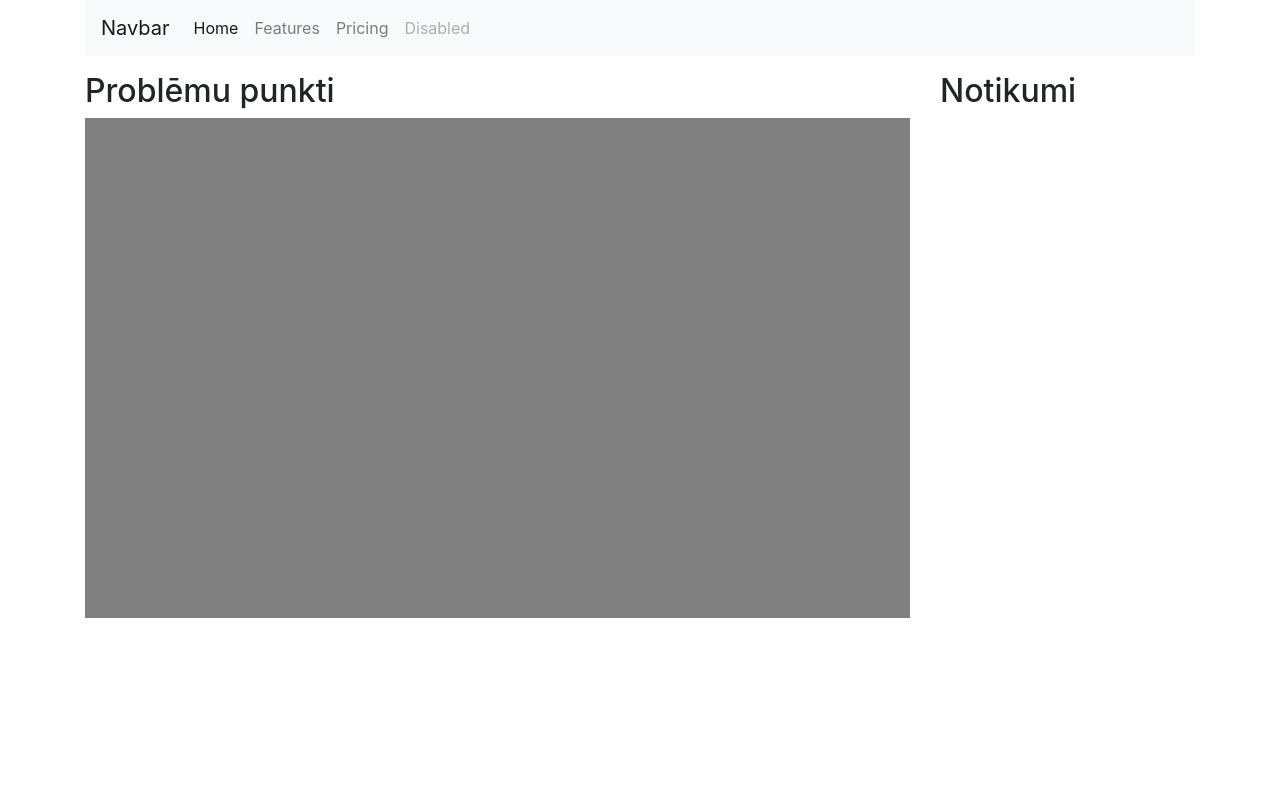
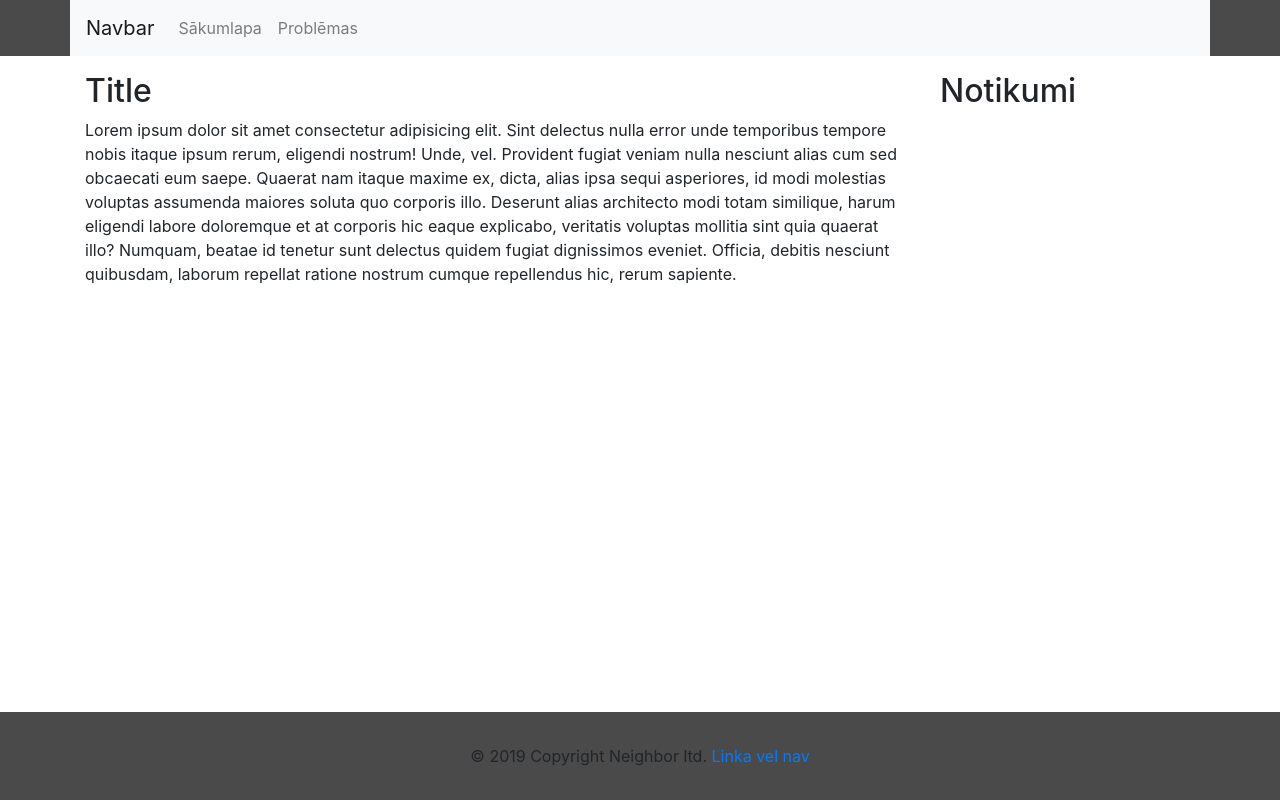
Before and after one commit to AinarsKupriss/FriendlyNeigbour, a website: page public/index.html in a window 1280 px wide. Drawn offline with nearby package versions, Linux system fonts and the light colour scheme; files that its build step writes are made by us from their sources.

Commit message:
Layout update

```diff
--- a/assets/styles/components/_footer.scss
+++ b/assets/styles/components/_footer.scss
@@ -1,8 +1,4 @@
 .page-footer{
     background-color: #4a4a4a;
-    position: absolute;
-    right: 0;
-    bottom: 0;
-    left: 0;
     padding: 1rem;
 }
--- /dev/null
+++ b/assets/styles/components/_header.scss
@@ -0,0 +1,3 @@
+.page-header{
+    background-color: #4a4a4a;
+}
--- /dev/null
+++ b/assets/styles/components/_layout.scss
@@ -0,0 +1,12 @@
+.page-header{
+    height: 56px;
+}
+
+.main{
+    min-height: calc(100vh - 56px - 134px);
+    margin-bottom: 30px;
+}
+
+.page-footer{
+    height: 88px;
+}
--- a/assets/styles/main.scss
+++ b/assets/styles/main.scss
@@ -6,3 +6,5 @@
 @import 'components/modals';
 @import 'components/containers';
 @import 'components/forms';
+@import 'components/layout';
+@import 'components/header';
--- a/public/index.html
+++ b/public/index.html
@@ -16,8 +16,8 @@
 
 <body>
 
-    <header class="container mb-3">
-        <nav class="navbar navbar-expand-lg navbar-light bg-light">
+    <header class="page-header mb-3">
+        <nav class="navbar navbar-expand-lg navbar-light bg-light container">
             <a class="navbar-brand" href="#">Navbar</a>
             <button class="navbar-toggler" type="button" data-toggle="collapse" data-target="#navbarNav"
                 aria-controls="navbarNav" aria-expanded="false" aria-label="Toggle navigation">
@@ -25,29 +25,31 @@
             </button>
             <div class="collapse navbar-collapse" id="navbarNav">
                 <ul class="navbar-nav">
-                    <li class="nav-item active">
-                        <a class="nav-link" href="#">Home <span class="sr-only">(current)</span></a>
+                    <li class="nav-item">
+                        <a class="nav-link" href="./index.html">Sākumlapa</a>
                     </li>
                     <li class="nav-item">
-                        <a class="nav-link" href="#">Features</a>
-                    </li>
-                    <li class="nav-item">
-                        <a class="nav-link" href="#">Pricing</a>
-                    </li>
-                    <li class="nav-item">
-                        <a class="nav-link disabled" href="#">Disabled</a>
+                        <a class="nav-link" href="./issues.html">Problēmas</a>
                     </li>
                 </ul>
             </div>
         </nav>
     </header>
 
-    <div class="container">
+    <div class="main container">
         <div class="row">
             <div class="col-sm-12 col-lg-9">
-                <h2>Problēmu punkti</h1>
+                <h2>Title</h2>
 
-                <div class="leaflet" id="problem_map"></div>
+                <p>Lorem ipsum dolor sit amet consectetur adipisicing elit. Sint delectus nulla error unde temporibus
+                    tempore nobis itaque ipsum rerum, eligendi nostrum! Unde, vel. Provident fugiat veniam nulla
+                    nesciunt alias cum sed obcaecati eum saepe. Quaerat nam itaque maxime ex, dicta, alias ipsa sequi
+                    asperiores, id modi molestias voluptas assumenda maiores soluta quo corporis illo. Deserunt alias
+                    architecto modi totam similique, harum eligendi labore doloremque et at corporis hic eaque
+                    explicabo, veritatis voluptas mollitia sint quia quaerat illo? Numquam, beatae id tenetur sunt
+                    delectus quidem fugiat dignissimos eveniet. Officia, debitis nesciunt quibusdam, laborum repellat
+                    ratione nostrum cumque repellendus hic, rerum sapiente.</p>
+
             </div>
             <div class="col-sm-12 col-lg-3">
                 <h2>Notikumi</h2>
@@ -55,8 +57,15 @@
         </div>
     </div>
 
-    <footer>
 
+    <!-- Footer -->
+    <footer class="page-footer font-small blue">
+
+        <!-- Copyright -->
+        <div class="footer-copyright text-center py-3">
+            © 2019 Copyright Neighbor ltd. <a href="#"> Linka vel nav</a>
+        </div>
+        <!-- Copyright -->
     </footer>
 
     <script src="https://unpkg.com/leaflet@1.6.0/dist/leaflet.js"
```
Also changed, not shown: public/article.html (+6 -12 lines), public/issues.html (+16 -14 lines).
